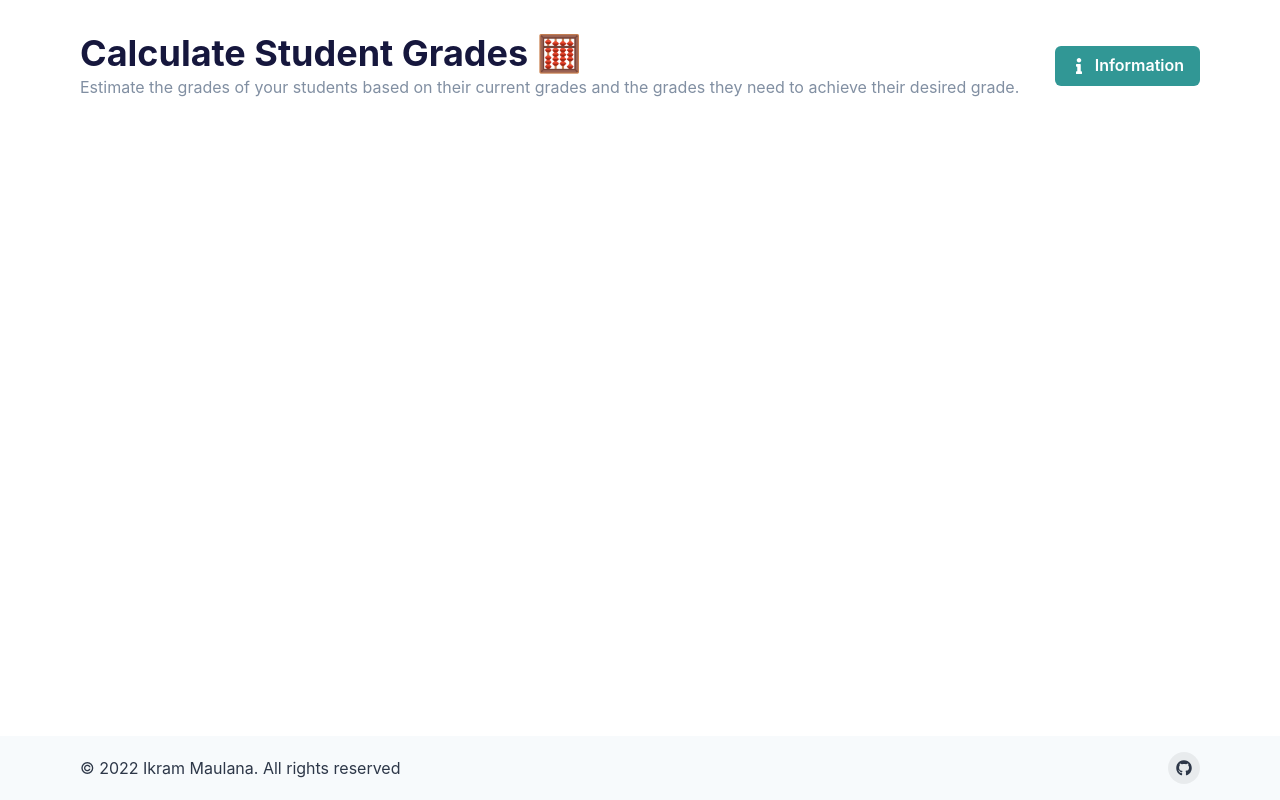
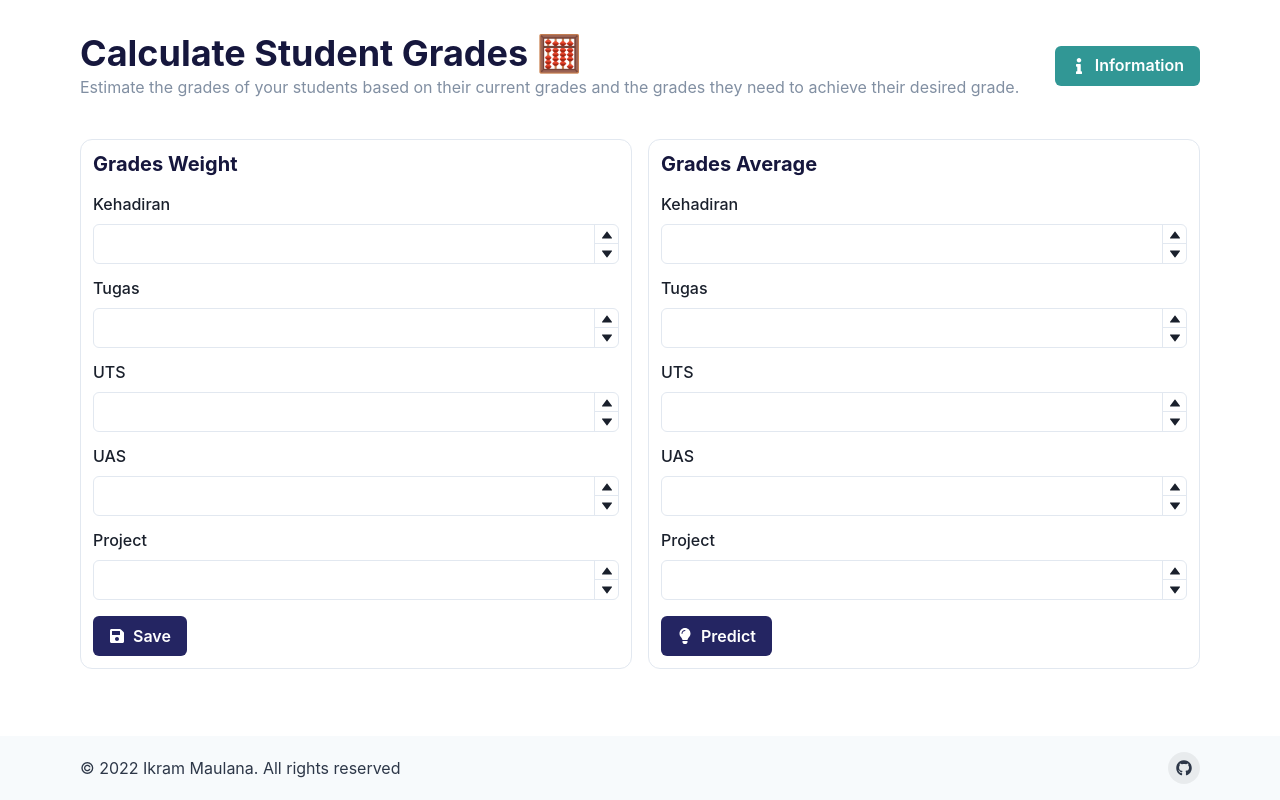
Before and after one commit to Ikram-Maulana/tugas-tsdp1, a Next.js app: page / in a window 1280 px wide. Built offline with nearby package versions, Linux system fonts and the light colour scheme.

Commit message:
Feat(UI): Polishing Main Input

```diff
--- a/pages/index.tsx
+++ b/pages/index.tsx
@@ -3,6 +3,10 @@ import {
   Button,
   Container,
   Flex,
+  FormControl,
+  FormLabel,
+  Grid,
+  GridItem,
   Heading,
   Modal,
   ModalBody,
@@ -11,6 +15,11 @@ import {
   ModalFooter,
   ModalHeader,
   ModalOverlay,
+  NumberDecrementStepper,
+  NumberIncrementStepper,
+  NumberInput,
+  NumberInputField,
+  NumberInputStepper,
   Stack,
   Text,
   useDisclosure,
@@ -18,7 +27,7 @@ import {
 import type { NextPage } from "next";
 import Head from "next/head";
 import { useRef } from "react";
-import { FaInfo } from "react-icons/fa";
+import { FaInfo, FaLightbulb, FaSave } from "react-icons/fa";
 import Layout, { siteTitle } from "../components/Layout";
 
 const Home: NextPage = () => {
@@ -32,7 +41,11 @@ const Home: NextPage = () => {
       </Head>
 
       <Container as={Stack} maxW={"6xl"} py={{ base: "4", md: "8" }}>
-        <Flex direction={{ base: "column", md: "row" }}>
+        {/* Top */}
+        <Flex
+          direction={{ base: "column", md: "row" }}
+          mb={{ base: "4", md: "8" }}
+        >
           <Box flex="1">
             <Heading color={"#16173D"}>Calculate Student Grades 🧮</Heading>
             <Text color={"#818FA2"}>
@@ -43,7 +56,7 @@ const Home: NextPage = () => {
           <Stack
             justifyContent={{ base: "start", md: "center" }}
             alignItems={{ base: "start", md: "center" }}
-            mt={{ base: "3", md: "0" }}
+            mt={{ base: "2", md: "0" }}
           >
             <Button
               onClick={onOpen}
@@ -55,8 +68,162 @@ const Home: NextPage = () => {
             </Button>
           </Stack>
         </Flex>
+
+        {/* Main Input */}
+        <Grid
+          templateColumns={{ base: "repeat(1, 1fr)", md: "repeat(2, 1fr)" }}
+          templateRows={{ base: "repeat(2, 1fr)", md: "repeat(1, 1fr)" }}
+          gap={4}
+        >
+          <GridItem
+            border={"1px"}
+            borderColor={"gray.200"}
+            width={"full"}
+            padding={"0.75rem"}
+            rounded={"12px"}
+          >
+            <Heading size="md" color={"#16173D"} as="h2">
+              Grades Weight
+            </Heading>
+            <form>
+              <FormControl mt={{ base: "2", md: "4" }}>
+                <FormLabel>Kehadiran</FormLabel>
+                <NumberInput max={100} min={0}>
+                  <NumberInputField />
+                  <NumberInputStepper>
+                    <NumberIncrementStepper />
+                    <NumberDecrementStepper />
+                  </NumberInputStepper>
+                </NumberInput>
+              </FormControl>
+              <FormControl mt={{ base: "2", md: "3" }}>
+                <FormLabel>Tugas</FormLabel>
+                <NumberInput max={100} min={0}>
+                  <NumberInputField />
+                  <NumberInputStepper>
+                    <NumberIncrementStepper />
+                    <NumberDecrementStepper />
+                  </NumberInputStepper>
+                </NumberInput>
+              </FormControl>
+              <FormControl mt={{ base: "2", md: "3" }}>
+                <FormLabel>UTS</FormLabel>
+                <NumberInput max={100} min={0}>
+                  <NumberInputField />
+                  <NumberInputStepper>
+                    <NumberIncrementStepper />
+                    <NumberDecrementStepper />
+                  </NumberInputStepper>
+                </NumberInput>
+              </FormControl>
+              <FormControl mt={{ base: "2", md: "3" }}>
+                <FormLabel>UAS</FormLabel>
+                <NumberInput max={100} min={0}>
+                  <NumberInputField />
+                  <NumberInputStepper>
+                    <NumberIncrementStepper />
+                    <NumberDecrementStepper />
+                  </NumberInputStepper>
+                </NumberInput>
+              </FormControl>
+              <FormControl mt={{ base: "2", md: "3" }}>
+                <FormLabel>Project</FormLabel>
+                <NumberInput max={100} min={0}>
+                  <NumberInputField />
+                  <NumberInputStepper>
+                    <NumberIncrementStepper />
+                    <NumberDecrementStepper />
+                  </NumberInputStepper>
+                </NumberInput>
+              </FormControl>
+              <Button
+                leftIcon={<FaSave />}
+                bgColor={"#242562"}
+                color={"white"}
+                _hover={{ bgColor: "#16173D" }}
+                mt={{ base: "3", md: "4" }}
+              >
+                Save
+              </Button>
+            </form>
+          </GridItem>
+
+          <GridItem
+            border={"1px"}
+            borderColor={"gray.200"}
+            width={"full"}
+            padding={"0.75rem"}
+            rounded={"12px"}
+          >
+            <Heading size="md" color={"#16173D"} as="h2">
+              Grades Average
+            </Heading>
+            <form>
+              <FormControl mt={{ base: "2", md: "4" }}>
+                <FormLabel>Kehadiran</FormLabel>
+                <NumberInput max={100} min={0}>
+                  <NumberInputField />
+                  <NumberInputStepper>
+                    <NumberIncrementStepper />
+                    <NumberDecrementStepper />
+                  </NumberInputStepper>
+                </NumberInput>
+              </FormControl>
+              <FormControl mt={{ base: "2", md: "3" }}>
+                <FormLabel>Tugas</FormLabel>
+                <NumberInput max={100} min={0}>
+                  <NumberInputField />
+                  <NumberInputStepper>
+                    <NumberIncrementStepper />
+                    <NumberDecrementStepper />
+                  </NumberInputStepper>
+                </NumberInput>
+              </FormControl>
+              <FormControl mt={{ base: "2", md: "3" }}>
+                <FormLabel>UTS</FormLabel>
+                <NumberInput max={100} min={0}>
+                  <NumberInputField />
+                  <NumberInputStepper>
+                    <NumberIncrementStepper />
+                    <NumberDecrementStepper />
+                  </NumberInputStepper>
+                </NumberInput>
+              </FormControl>
+              <FormControl mt={{ base: "2", md: "3" }}>
+                <FormLabel>UAS</FormLabel>
+                <NumberInput max={100} min={0}>
+                  <NumberInputField />
+                  <NumberInputStepper>
+                    <NumberIncrementStepper />
+                    <NumberDecrementStepper />
+                  </NumberInputStepper>
+                </NumberInput>
+              </FormControl>
+              <FormControl mt={{ base: "2", md: "3" }}>
+                <FormLabel>Project</FormLabel>
+                <NumberInput max={100} min={0}>
+                  <NumberInputField />
+                  <NumberInputStepper>
+                    <NumberIncrementStepper />
+                    <NumberDecrementStepper />
+                  </NumberInputStepper>
+                </NumberInput>
+              </FormControl>
+              <Button
+                leftIcon={<FaLightbulb />}
+                bgColor={"#242562"}
+                color={"white"}
+                _hover={{ bgColor: "#16173D" }}
+                mt={{ base: "3", md: "4" }}
+              >
+                Predict
+              </Button>
+            </form>
+          </GridItem>
+        </Grid>
       </Container>
 
+      {/* Modal */}
       <Modal
         onClose={onClose}
         finalFocusRef={btnRef}
```
